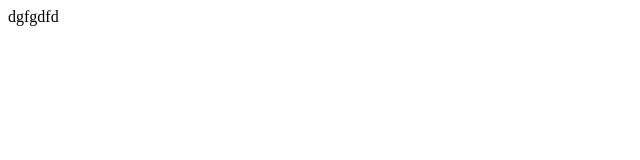
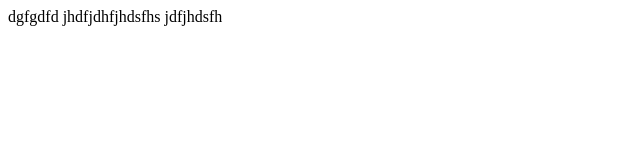
Before and after one commit to Khnzz07/Git-in-one-video, a plain HTML site: page contact.html in a window 1280 px wide. Shown: the whole page, without its empty margins (0-640 px from the left). Drawn offline with Linux system fonts and the light colour scheme.

```diff
--- a/contact.html
+++ b/contact.html
@@ -7,5 +7,7 @@
 </head>
 <body>
     dgfgdfd
+    jhdfjdhfjhdsfhs
+    jdfjhdsfh
 </body>
 </html>
```
Also changed, not shown: 1 other file.
